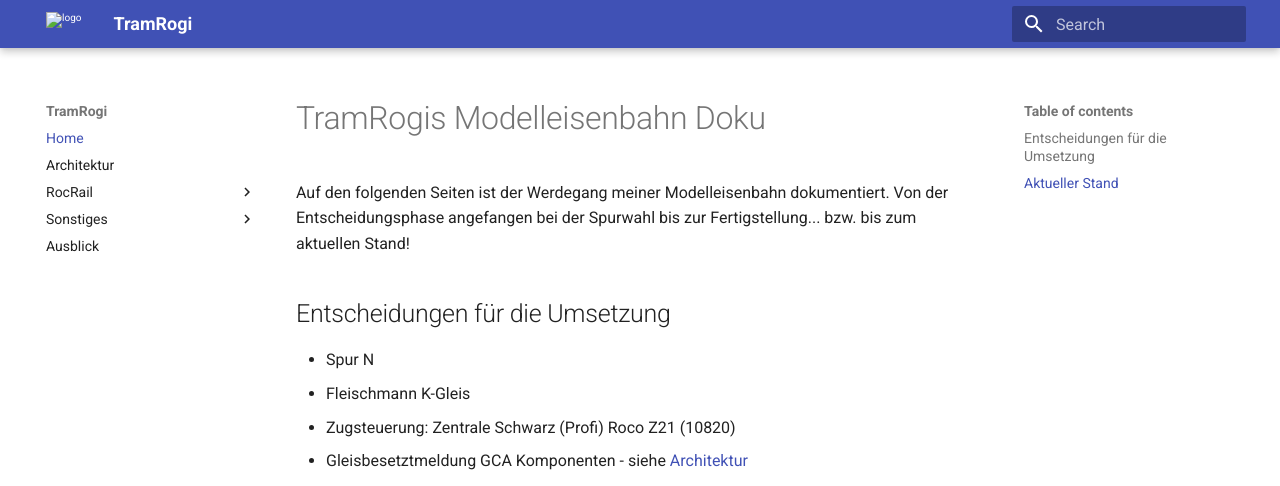
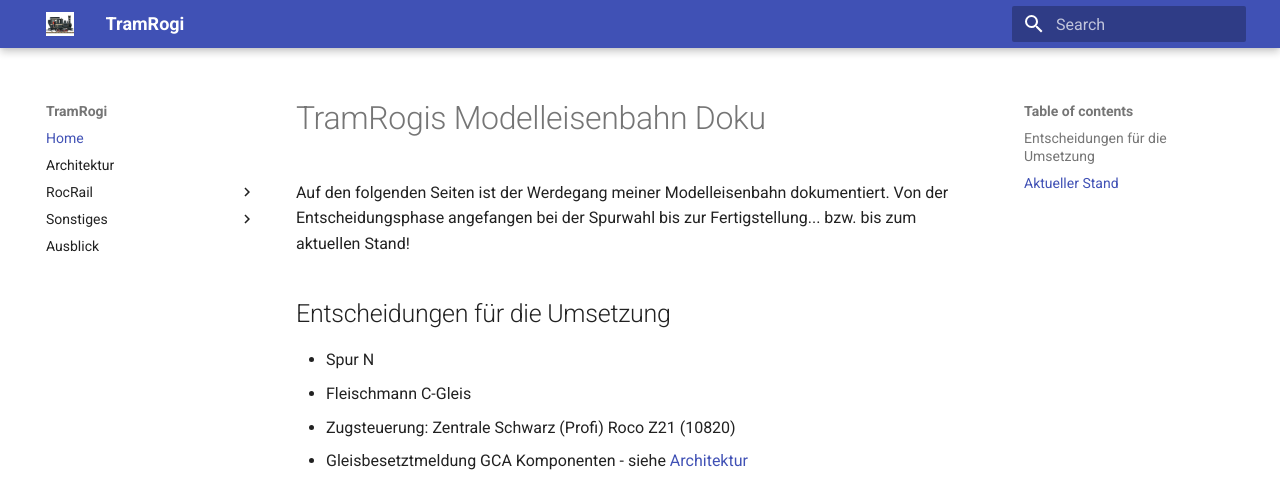
Before and after one commit to rogerknop/mkdocs_moba, an MkDocs documentation site: the page built from docs/index.md, in a window 1280 px wide. Shown: the top 486 px of the page. Built offline with MkDocs 1.6.1 and Material for MkDocs 9.7.7, drawn with Linux system fonts in a browser that asks for light colours.

```diff
--- a/docs/index.md
+++ b/docs/index.md
@@ -4,7 +4,7 @@ Von der Entscheidungsphase angefangen bei der Spurwahl bis zur Fertigstellung...
 
 ## Entscheidungen für die Umsetzung
 * Spur N
-* Fleischmann K-Gleis
+* Fleischmann C-Gleis
 * Zugsteuerung: Zentrale Schwarz (Profi) Roco Z21 (10820)
 * Gleisbesetztmeldung GCA Komponenten - siehe [Architektur](architektur/index.md)
 * Weichensteuerung GCA Komponenten - siehe [Architektur](architektur/index.md)
```
Also changed, not shown: docs/img/site/favicon.ico (added), docs/img/site/logo.png (added), 1 other file.
